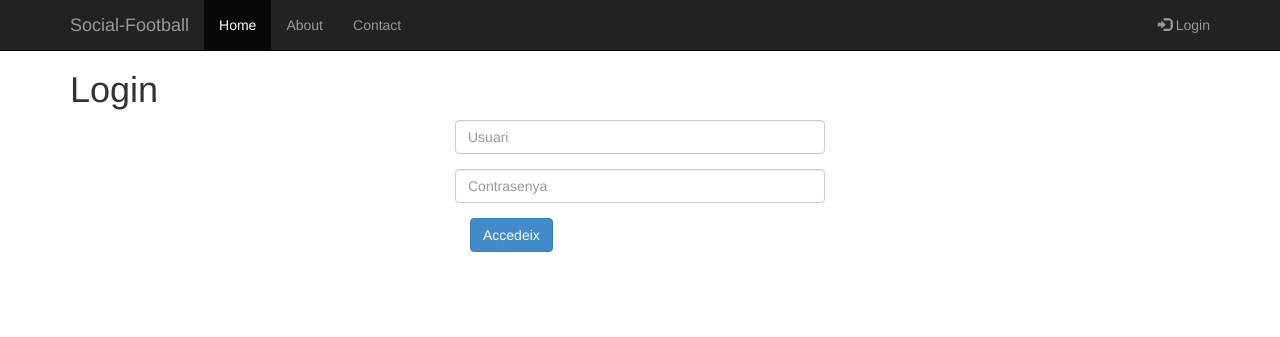
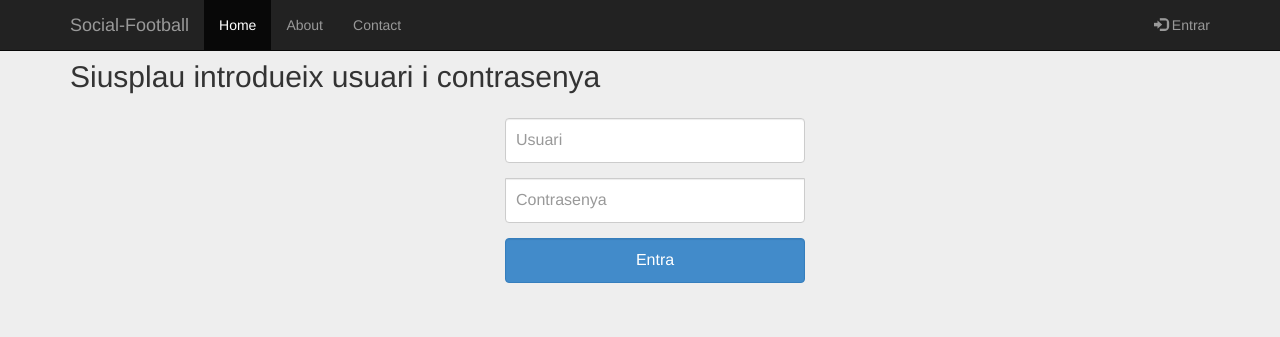
Before and after one commit to avaquero/socialFutbol, a Django app: page /perfils/login in a window 1280 px wide. Shown: the top 337 px of the page. Run offline with Django 3.2, Linux system fonts and the light colour scheme; some libraries are stand-ins or nearby versions.

Commit message:
login funciona correctament

```diff
--- a/TEMPLATES/base.html
+++ b/TEMPLATES/base.html
@@ -79,7 +79,7 @@
 					</ul>
 					<ul class="nav navbar-nav navbar-right">
 						<li>
-							<a href="{% url 'perfils:login' %}"><span class="glyphicon glyphicon-log-in"></span> Login</a>
+							<a href="{% url 'perfils:login' %}"><span class="glyphicon glyphicon-log-in"></span> Entrar</a>
 						</li>
 					</ul>
 				</div><!--/.nav-collapse -->
--- a/perfils/templates/login.html
+++ b/perfils/templates/login.html
@@ -2,9 +2,50 @@
 
 {% block  title %} Login - Social-Football {% endblock %}
 {% block content %}
-<h1>Login</h1>
-<div class="col-md-12">
-	<form action="" method="post" class="form-horizontal col-md-4 col-md-offset-4" role="form">
+<style>
+	body {
+		padding-top: 40px;
+		padding-bottom: 40px;
+		background-color: #eee;
+	}
+
+	.form-signin {
+		max-width: 330px;
+		padding: 15px;
+		margin: 0 auto;
+	}
+	.form-signin .form-signin-heading, .form-signin .checkbox {
+		margin-bottom: 10px;
+	}
+	.form-signin .checkbox {
+		font-weight: normal;
+	}
+	.form-signin .form-control {
+		position: relative;
+		height: auto;
+		-webkit-box-sizing: border-box;
+		-moz-box-sizing: border-box;
+		box-sizing: border-box;
+		padding: 10px;
+		font-size: 16px;
+	}
+	.form-signin .form-control:focus {
+		z-index: 2;
+	}
+	.form-signin input[type="email"] {
+		margin-bottom: -1px;
+		border-bottom-right-radius: 0;
+		border-bottom-left-radius: 0;
+	}
+	.form-signin input[type="password"] {
+		margin-bottom: 10px;
+		border-top-left-radius: 0;
+		border-top-right-radius: 0;
+	}
+</style>
+<h2 class="form-signin-heading">Siusplau introdueix usuari i contrasenya</h2>
+<div class="container">
+	<form action="" method="post" class="form-signin" role="form">
 		{% csrf_token %}
 		{% for field in form.visible_fields %}
 		<div class="form-group">
@@ -12,7 +53,7 @@
 			{{ field }}
 		</div>
 		{% endfor %}
-		<input class="btn btn-primary" type="submit" value="Accedeix" />
+		<input class="form-control btn btn-primary" type="submit" value="Entra" />
 	</form>
 </div>
 
--- a/perfils/urls.py
+++ b/perfils/urls.py
@@ -2,6 +2,6 @@ from django.conf.urls import patterns, url
 from perfils import views
 
 urlpatterns = patterns('',
-    url(r'^login$', views.login, name='login'),
-    url(r'^logout$', views.logout, name='logout'),
+    url(r'^login$', views.entrar, name='login'),
+    url(r'^logout$', views.sortir, name='logout'),
 )
--- a/perfils/views.py
+++ b/perfils/views.py
@@ -8,13 +8,13 @@ from django.http.response import HttpResponseRedirect
 #from django.contrib.auth.decorators import login_required
 
 # Create your views here.
-def login(request):
-    #Si el metode es POST m'ho en enviat a mi mateix vol dir que ja tinc dades per processar
+def entrar(request):
+    #Si el metode es POST es que tenim dades per procesar
     if request.method == 'POST':
         form = formulariLogin(request.POST)
-        #Si les dades entrades són correctes (compleixen el tipus de camp...) Procesem i redirigim a portada
+        #Si les dades entrades són correctes (haurem d'accedir al perfil)
         if form.is_valid():
-            #Emmagatzemem les dades que es troben al diccioanri form.cleaned_data a les variables corresponents
+            #Emmagatzemem les dades que ens envien
             username = form.cleaned_data['usuari']
             password = form.cleaned_data['contrasenya']
             #Autenticar usuaris
@@ -50,13 +50,11 @@ def login(request):
     form.fields['usuari'].widget.attrs['placeholder'] = 'Usuari'
     form.fields['contrasenya'].widget.attrs['placeholder'] = 'Contrasenya'
 
-
-
     return render(request, 'login.html', {
         'form': form,
     })
-#La funció logout fa login
-def logout(request):
+
+def sortir(request):
     logout(request)
     messages.success(request, 'Logout correcte, a reveure')
     return HttpResponseRedirect('/')
```
